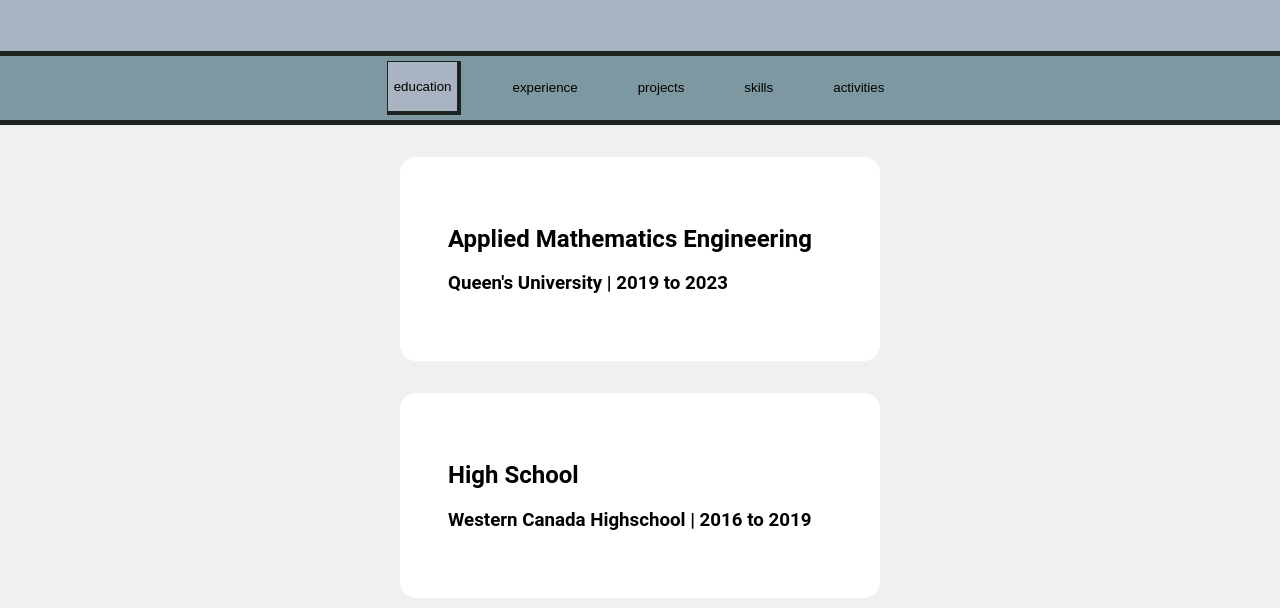
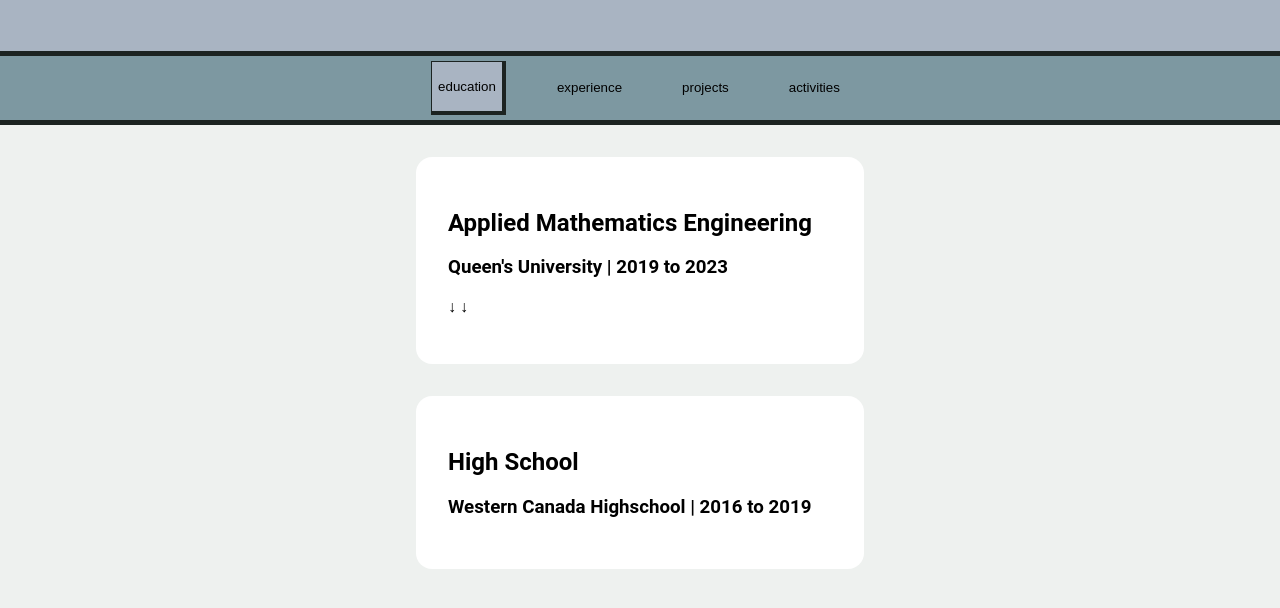
Before and after one commit to vaughanlove/portfolio-site, a Gatsby site: page / in a window 1280 px wide. Shown: the part 192-800 px from the top of the page. Built offline with nearby package versions, Linux system fonts and the light colour scheme; Gatsby itself is replaced by a stand-in of ours.

Commit message:
some styling - added more content

```diff
--- a/src/components/ListDropdown.tsx
+++ b/src/components/ListDropdown.tsx
@@ -8,7 +8,7 @@
     alignSelf: "center",
     marginTop: "2rem",
     width: "30%",
-    padding: "3rem",
+    padding: "2rem",
     borderRadius: "1rem",
 }
 
@@ -19,6 +19,7 @@
             <motion.div layout whileHover={{ scale: 1.1 }} onClick={() => setIsOpen(!isOpen)} style={card}>
                 <motion.h2 layout >{title}</motion.h2>
                 <motion.h3 layout> {for_i}  |   {start} to {end}</motion.h3>
+                {(info.length != 0 && !isOpen) && (<motion.p layout> ↓ ↓ </motion.p>)}
                 {isOpen && (
                 <motion.div layout>
                     <p>{info}</p>
--- a/src/components/layout.tsx
+++ b/src/components/layout.tsx
@@ -21,30 +21,60 @@
     },
 ],
     experience: [{
-        title: "Applied Mathematics Engineering",
-        for_i: "Queen's University",
+        title: "Quantitative Developer - Contract",
+        for_i: "Feta Markets",
+        info: "",
+        start: "MAY 2022",
+        end: "present",
+    },
+    {
+        title: "Quantitative Analyst - Contract",
+        for_i: "Global Predictions",
+        info: "",
+        start: "MAY 2021",
+        end: "JAN 2022",
+    },
+    {
+        title: "Student Researcher",
+        for_i: "University of Calgary",
+        info: "",
+        start: "MAY 2021",
+        end: "AUG 2021",
+    },
+],
+    projects: [{
+        title: "Cyber Fridge",
+        for_i: "",
         info: "",
         start: "",
         end: "",
-    }],
-    projects: [{
-        title: "Applied Mathematics Engineering",
-        for_i: "Queen's University",
+    },
+    {
+        title: "Rust P2P",
+        for_i: "",
         info: "",
         start: "",
         end: "",
-    }],
-    skills: [{
-        title: "Applied Mathematics Engineering",
-        for_i: "Queen's University",
+    },
+    {
+        title: "Mars Rover",
+        for_i: "",
         info: "",
         start: "",
         end: "",
-    }],
+    },
+    {
+        title: "Altcoin Screener - WIP",
+        for_i: "",
+        info: "",
+        start: "",
+        end: "",
+    },
+],
     activities: [{
-        title: "Applied Mathematics Engineering",
-        for_i: "Queen's University",
-        info: "",
+        title: "Solana Global Fellowship",
+        for_i: "Solana Labs",
+        info: "had the opportunity in November 2021 for Solana Labs to sponsor me to come to their conference in Lisbon, Portugal as a Global Fellow. ",
         start: "",
         end: "",
     }],
@@ -124,7 +154,7 @@
                     </NameHeader>
                     <ContactHeader>
                         <a href="https://github.com/vaughanlove" target="_blank">GitHub</a><br></br>
-                        <a href="https://github.com/vaughanlove" target="_blank">LinkedIn</a><br></br>
+                        <a href="https://www.linkedin.com/in/vaughan-love/" target="_blank">LinkedIn</a><br></br>
                         Contact Me
                     </ContactHeader>
                 </TopHeader>
```
